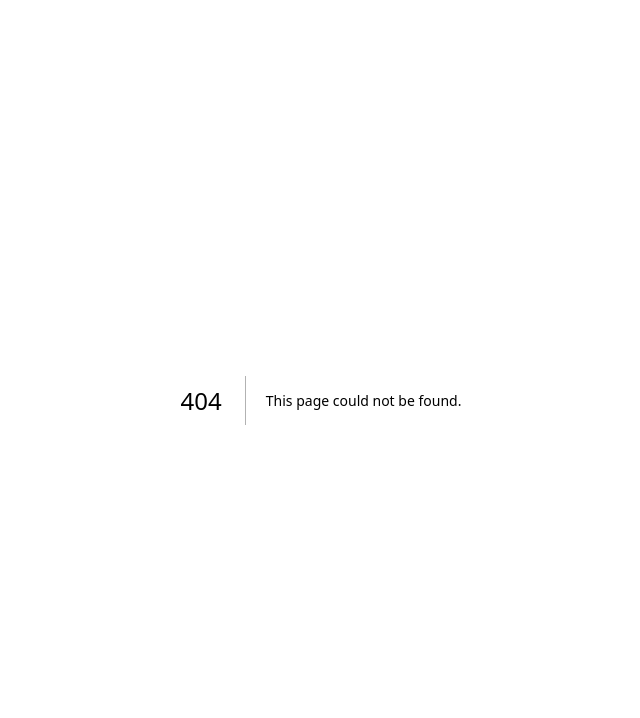
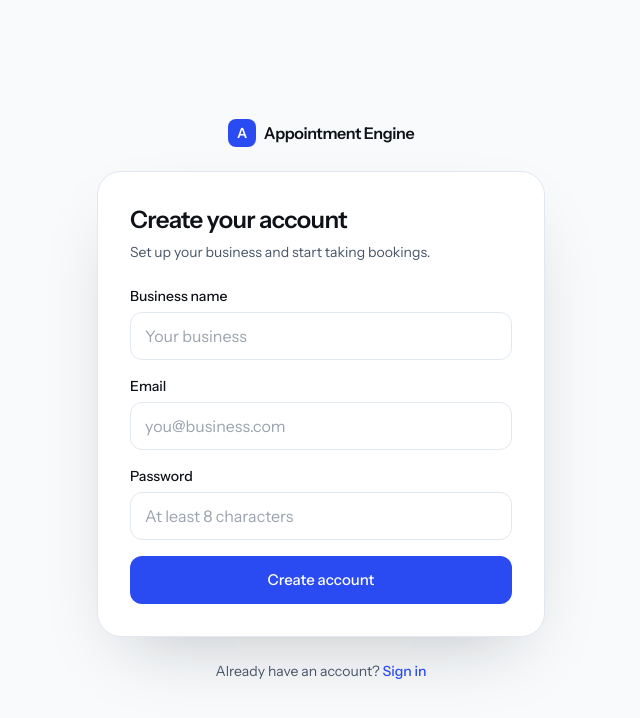
Before and after one commit to MoonwalkrrX/appointment_engine, a Next.js app: page /sign-up in a window 1280 px wide. Before the commit this address had no page. Shown: the top 718 px of the page, without its empty margins (319-959 px from the left). Built offline with nearby package versions, Linux system fonts and the light colour scheme.

Commit message:
Add sign-in and sign-up pages

```diff
--- /dev/null
+++ b/app/sign-in/page.tsx
@@ -0,0 +1,3 @@
+import AuthForm from '@/components/AuthForm';
+export const metadata={title:'Sign in — Appointment Engine'};
+export default function Page(){return <AuthForm mode="in"/>}
--- /dev/null
+++ b/app/sign-up/page.tsx
@@ -0,0 +1,3 @@
+import AuthForm from '@/components/AuthForm';
+export const metadata={title:'Create account — Appointment Engine'};
+export default function Page(){return <AuthForm mode="up"/>}
--- /dev/null
+++ b/components/AuthForm.tsx
@@ -0,0 +1,35 @@
+'use client';
+import {useState} from 'react';
+import {signIn,signUp,AuthError,AUTH_MOCK} from '@/lib/auth';
+const MSG:Record<string,string>={invalid_credentials:'Email or password is incorrect.',email_taken:'An account with this email already exists. Sign in instead.'};
+export default function AuthForm({mode}:{mode:'in'|'up'}){
+  const up=mode==='up';
+  const [f,setF]=useState({business:'',email:'',password:''});const [busy,setBusy]=useState(false);const [err,setErr]=useState('');const [done,setDone]=useState(false);
+  const set=(k:keyof typeof f)=>(e:React.ChangeEvent<HTMLInputElement>)=>setF({...f,[k]:e.target.value});
+  async function submit(e:React.FormEvent){e.preventDefault();setErr('');
+    if(up&&f.business.trim().length<2)return setErr('Enter your business name.');
+    if(!/^\S+@\S+\.\S+$/.test(f.email))return setErr('Enter a valid email address.');
+    if(f.password.length<8)return setErr('Password must be at least 8 characters.');
+    setBusy(true);
+    try{up?await signUp({business:f.business.trim(),email:f.email.trim(),password:f.password}):await signIn({email:f.email.trim(),password:f.password});setDone(true)}
+    catch(x){setErr(x instanceof AuthError&&MSG[x.code]||'Something went wrong. Please try again.')}finally{setBusy(false)}}
+  const fields=[...(up?[['business','Business name','text','organization','Your business']]:[]),['email','Email','email','email','you@business.com'],['password','Password','password',up?'new-password':'current-password',up?'At least 8 characters':'Your password']];
+  return(
+  <main className="grid min-h-screen place-items-center bg-slate-50 px-5 py-10">
+    <div className="w-full max-w-md">
+      <a href="/" className="mb-6 flex items-center justify-center gap-2 font-semibold tracking-tight"><span className="grid h-7 w-7 place-items-center rounded-lg bg-accent text-sm text-white">A</span>Appointment Engine</a>
+      <div className="rounded-3xl border border-slate-200 bg-white p-6 shadow-[0_30px_70px_-30px_rgba(15,18,24,.25)] sm:p-8" aria-live="polite">
+        {done?<div className="py-4 text-center"><h1 className="text-2xl font-semibold tracking-tight">{up?'Account request received':'Signed in'}</h1>
+          <p className="mt-2 text-sm text-slate-600">{AUTH_MOCK?'Demo mode: no account was created. The business dashboard is built next.':'Redirecting to your dashboard…'}</p>
+          <a href="/" className="btn-p mt-6 w-full">Back to home</a></div>:
+        <><h1 className="text-2xl font-semibold tracking-tight">{up?'Create your account':'Welcome back'}</h1>
+          <p className="mt-1.5 text-sm text-slate-600">{up?'Set up your business and start taking bookings.':'Sign in to manage your appointments.'}</p>
+          <form onSubmit={submit} noValidate className="mt-6 space-y-4">
+            {fields.map(([k,l,t,ac,ph])=><label key={k} className="block text-sm font-medium">{l}
+              <input type={t} name={k} value={f[k as keyof typeof f]} onChange={set(k as keyof typeof f)} autoComplete={ac} placeholder={ph}
+                className="mt-1.5 h-12 w-full rounded-xl border border-slate-200 px-3.5 text-base font-normal outline-none focus:border-accent focus:ring-2 focus:ring-accent/20"/></label>)}
+            {err&&<p role="alert" className="rounded-xl border border-red-200 bg-red-50 p-3 text-sm text-red-700">{err}</p>}
+            <button type="submit" disabled={busy} className="btn-p w-full disabled:opacity-60">{busy?(up?'Creating account…':'Signing in…'):(up?'Create account':'Sign in')}</button></form></>}
+      </div>
+      {!done&&<p className="mt-6 text-center text-sm text-slate-600">{up?'Already have an account? ':'New to Appointment Engine? '}<a href={up?'/sign-in':'/sign-up'} className="font-medium text-accent hover:underline">{up?'Sign in':'Create an account'}</a></p>}
+    </div></main>)}
--- a/components/CTA.tsx
+++ b/components/CTA.tsx
@@ -2,4 +2,4 @@ export default function CTA(){return(
   <section id="pricing" className="wrap scroll-mt-16 py-20 sm:py-28"><div className="rounded-3xl bg-accent px-6 py-14 text-center text-white sm:px-12 sm:py-20">
     <h2 className="h2 mx-auto max-w-2xl">Stop scheduling appointments manually.</h2>
     <p className="mx-auto mt-5 max-w-xl text-lg text-white/80">Give customers a faster way to book while your team gets back to running the business.</p>
-    <div className="mt-8 flex flex-col justify-center gap-3 sm:flex-row"><a href="/start" className="btn bg-white text-accent hover:bg-slate-100">Start building</a><a href="#booking-demo" className="btn border border-white/40 hover:bg-white/10">View demo</a></div></div></section>)}
+    <div className="mt-8 flex flex-col justify-center gap-3 sm:flex-row"><a href="/sign-up" className="btn bg-white text-accent hover:bg-slate-100">Start building</a><a href="#booking-demo" className="btn border border-white/40 hover:bg-white/10">View demo</a></div></div></section>)}
--- a/components/Navbar.tsx
+++ b/components/Navbar.tsx
@@ -6,10 +6,10 @@ export default function Navbar(){const [o,setO]=useState(false);return(
     <div className="wrap flex h-16 items-center justify-between">
       <a href="#" className="flex items-center gap-2 font-semibold tracking-tight"><span className="grid h-7 w-7 place-items-center rounded-lg bg-accent text-sm text-white">A</span>Appointment Engine</a>
       <nav className="hidden gap-8 text-sm text-slate-600 md:flex">{L.map(([t,h])=><a key={h} href={h} className="hover:text-ink">{t}</a>)}</nav>
-      <div className="hidden items-center gap-5 md:flex"><a href="/sign-in" className="text-sm text-slate-600 hover:text-ink">Sign in</a><a href="#booking-demo" className="btn-p h-10 px-4 text-sm">Get started</a></div>
+      <div className="hidden items-center gap-5 md:flex"><a href="/sign-in" className="text-sm text-slate-600 hover:text-ink">Sign in</a><a href="/sign-up" className="btn-p h-10 px-4 text-sm">Get started</a></div>
       <button aria-label="Toggle menu" aria-expanded={o} onClick={()=>setO(!o)} className="grid h-11 w-11 place-items-center rounded-lg border border-slate-200 md:hidden">
         <svg width="18" height="18" viewBox="0 0 18 18" stroke="currentColor" strokeWidth="1.8" strokeLinecap="round">{o?<path d="M3 3l12 12M15 3L3 15"/>:<path d="M2 5h14M2 9h14M2 13h14"/>}</svg></button>
     </div>
     {o&&<div className="wrap flex flex-col border-t border-slate-100 pb-4 md:hidden">{L.map(([t,h])=><a key={h} href={h} onClick={()=>setO(false)} className="py-3.5 text-base">{t}</a>)}
-      <a href="/sign-in" className="py-3.5 text-base text-slate-600">Sign in</a><a href="#booking-demo" onClick={()=>setO(false)} className="btn-p mt-2">Get started</a></div>}
+      <a href="/sign-in" className="py-3.5 text-base text-slate-600">Sign in</a><a href="/sign-up" className="btn-p mt-2">Get started</a></div>}
   </header>)}
--- /dev/null
+++ b/lib/auth.ts
@@ -0,0 +1,9 @@
+// UI-only for now: in mock mode no account is created and nothing is stored.
+export const AUTH_MOCK=process.env.NEXT_PUBLIC_AUTH_MOCK!=='false';
+export class AuthError extends Error{constructor(public code:string){super(code)}}
+const wait=(ms=800)=>new Promise(r=>setTimeout(r,ms));
+async function post(path:string,body:unknown){
+  const r=await fetch(`/api/auth/${path}`,{method:'POST',headers:{'Content-Type':'application/json'},body:JSON.stringify(body)});
+  const j=await r.json().catch(()=>({}));if(!r.ok)throw new AuthError(j.error??'request_failed');return j}
+export async function signUp(p:{business:string;email:string;password:string}){if(AUTH_MOCK){await wait();return{email:p.email}}return post('sign-up',p)}
+export async function signIn(p:{email:string;password:string}){if(AUTH_MOCK){await wait();return{email:p.email}}return post('sign-in',p)}
```
